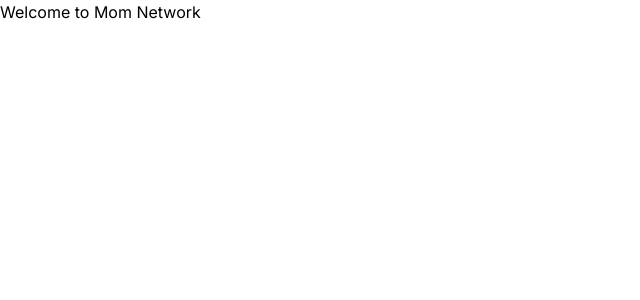
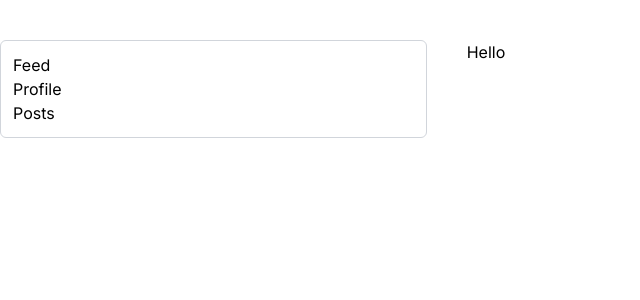
Before and after one commit to dilshoda0202/social-media-f, a Next.js app: page / in a window 1280 px wide. Shown: the top 300 px of the page, without its empty margins (0-640 px from the left). Built offline with nearby package versions, Linux system fonts and the light colour scheme.

Commit message:
feat: layout

```diff
--- a/src/app/layout.js
+++ b/src/app/layout.js
@@ -1,17 +1,37 @@
 import './globals.css'
-import { Inter } from 'next/font/google'
+import {Inter} from 'next/font/google'
+import Link from "next/link";
 
-const inter = Inter({ subsets: ['latin'] })
+const inter = Inter({subsets: ['latin']})
 
 export const metadata = {
     title: 'Create Next App',
     description: 'Generated by create next app',
 }
 
-export default function RootLayout({ children }) {
+export default function RootLayout({children}) {
     return (
         <html lang="en">
-      <body className={inter.className}>{children}</body>
+        <body className={inter.className}>
+        <div className="container mx-auto mt-10">
+            <div className="flex gap-10">
+                <div className="border border-gray-300 rounded-md w-1/3 p-3">
+                    <div>
+                        <Link href="/users/profile/page">Feed</Link>
+                    </div>
+                    <div>
+                        <Link href="/users/profile/page">Profile</Link>
+                    </div>
+                    <div>
+                        <Link href="/users/profile/page">Posts</Link>
+                    </div>
+                </div>
+                <div>
+                    {children}
+                </div>
+            </div>
+        </div>
+        </body>
         </html>
     )
 }
--- a/src/app/page.js
+++ b/src/app/page.js
@@ -1,17 +1,8 @@
-import Image from 'next/image'
+'use client';
+import Link from 'next/link';
 
 export default function Home() {
-  return (
-    <div className="container">
-      <div className='landing-section'>
-
-        <h1 className="landing-title">Welcome to Mom Network</h1>
-
-        <div className="buttons-container">
-          {/* <button><a href="/users/tasks-2/new">Create Task</a></button>
-          <button><a href="/users/events-2/new">Create Event</a></button> */}
-        </div>
-      </div>
-    </div>
-  )
+    return (
+        <div>Hello</div>
+    )
 }
--- a/src/app/users/login/page.js
+++ b/src/app/users/login/page.js
@@ -27,7 +27,6 @@ export default function Login() {
 
         axios.post(`${process.env.NEXT_PUBLIC_SERVER_URL}/users/login`, {email, password})
             .then(response => {
-
                 localStorage.setItem('jwtToken', response.data.token);
                 localStorage.setItem('email', response.data.userData.email);
                 localStorage.setItem('expiration', response.data.userData.exp);
```
Lines whose indentation alone changed are shown as unchanged.
